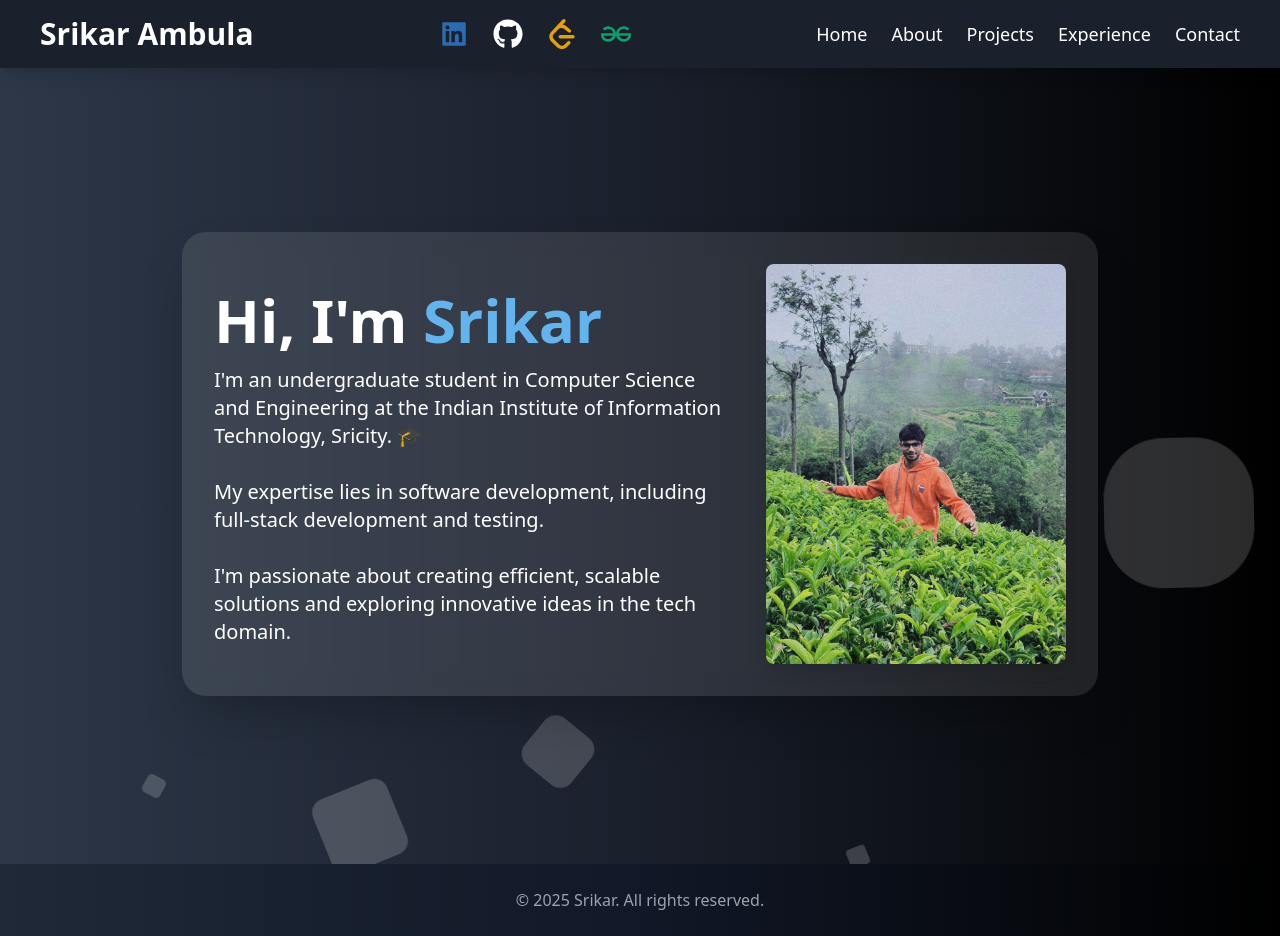
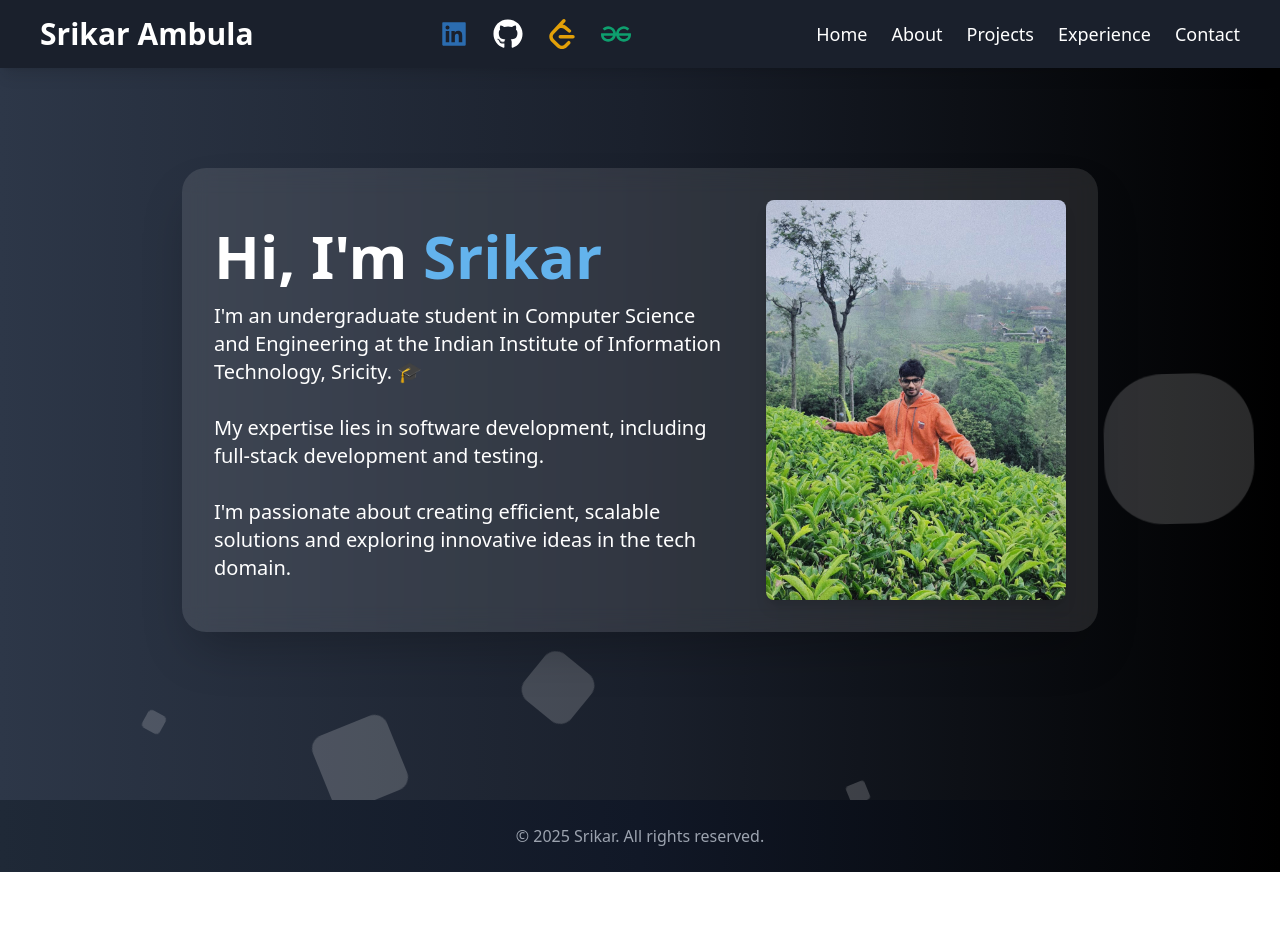
Before and after one commit to Srikar4510/Portfolio, a React (Create React App) app: page / in a window 1280 px wide. After the commit the page ends 872 px from the top, so only its background shows below. Built offline with nearby package versions, Linux system fonts and the light colour scheme.

Commit message:
added profile pic

```diff
--- a/src/components/Home.jsx
+++ b/src/components/Home.jsx
@@ -21,7 +21,7 @@ const Home = () => {
 
   return (
     <Background>
-      <div className="w-screen min-h-screen flex items-center justify-center text-white p-4" style={{ marginTop: '4rem' }}>
+      <div className="w-screen min-h-screen flex items-center justify-center text-white p-4 mt-[7rem] lg:mt-0">
         <div className="flex flex-col lg:flex-row items-center gap-10 p-8 bg-white bg-opacity-10 backdrop-blur-md rounded-3xl shadow-2xl">
           {/* Text Section */}
           <div className="text-center lg:text-left max-w-lg">
```
